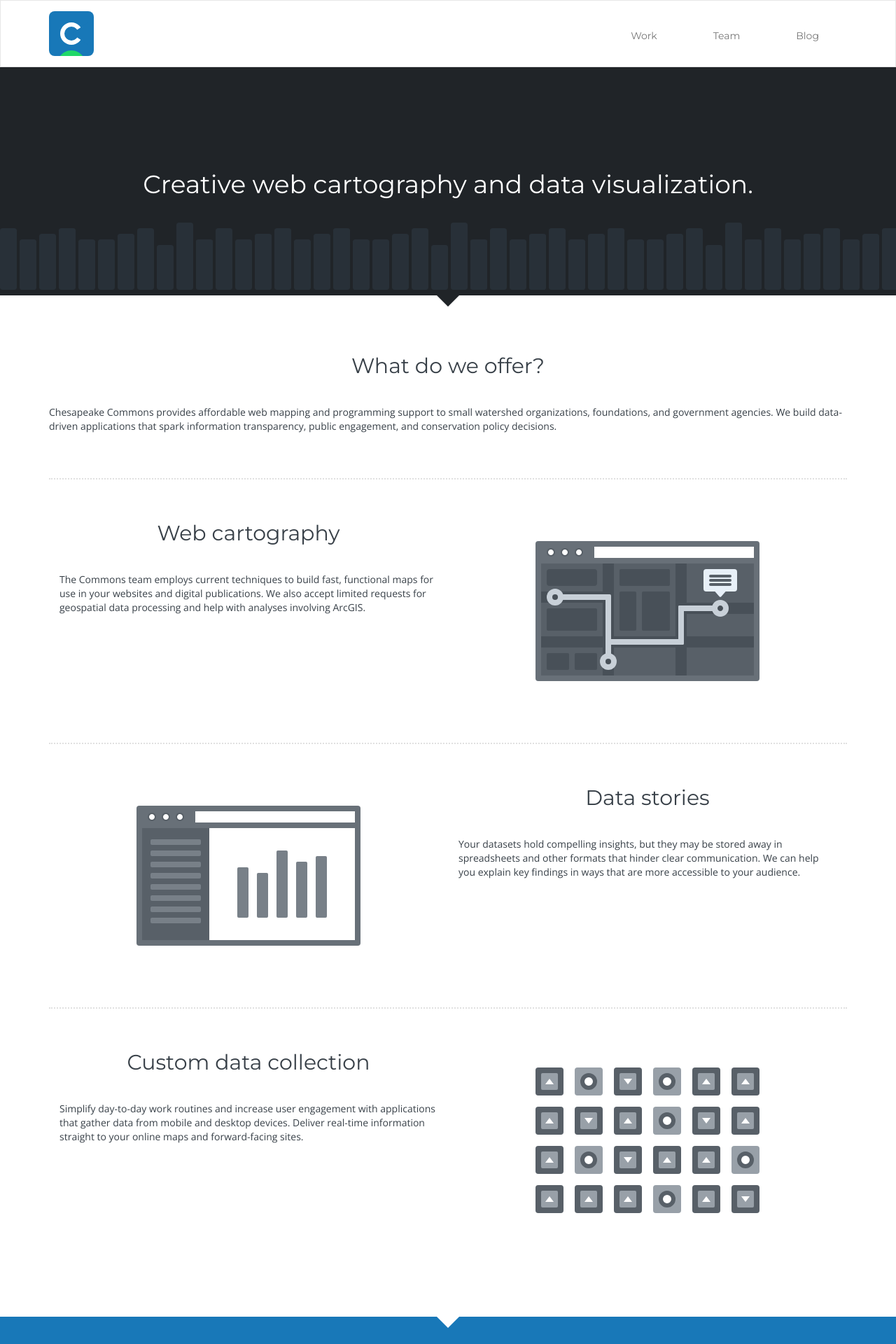
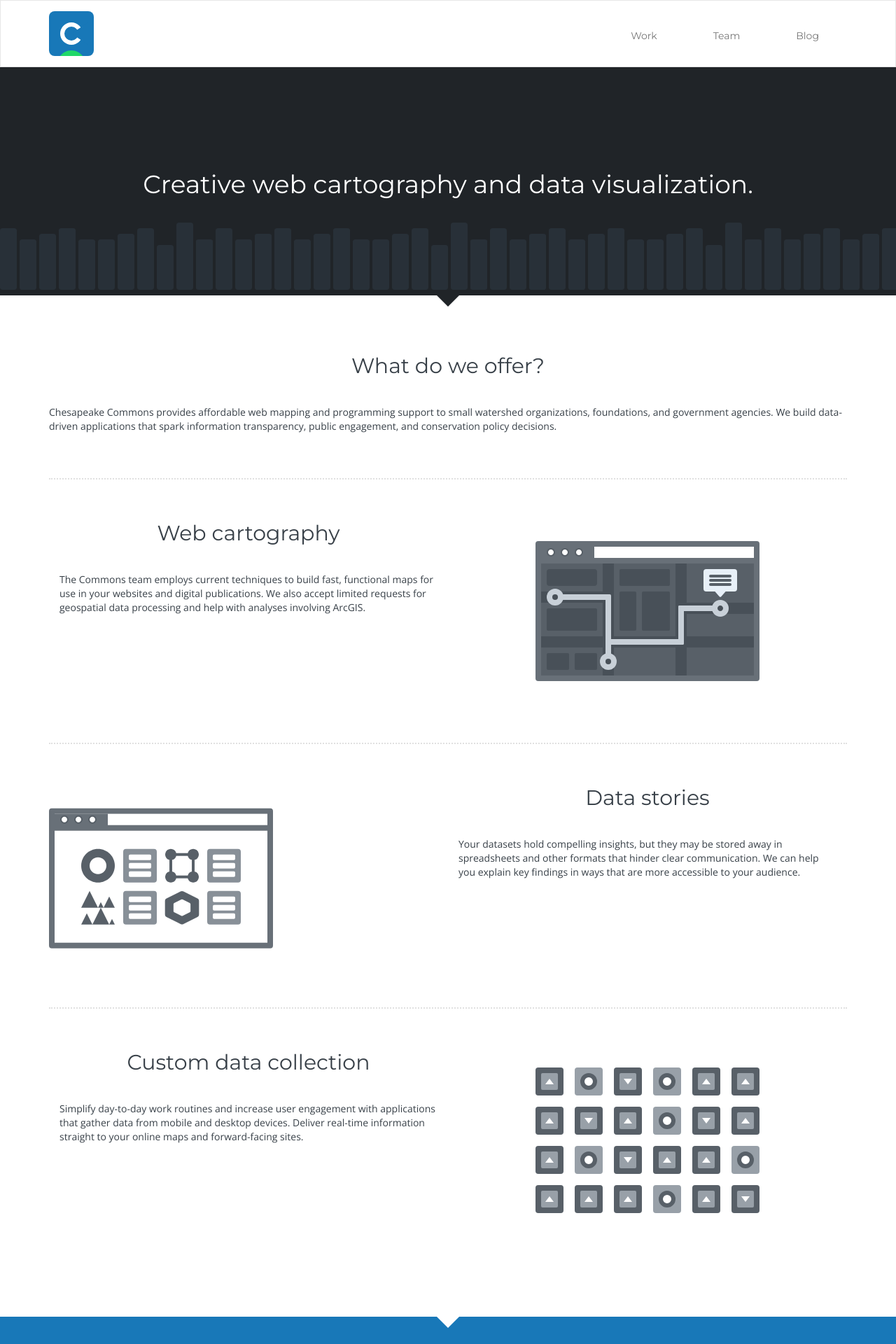
Before and after one commit to brendandm/brendandm.github.io, a Jekyll site: the page built from index.html, in a window 1280 px wide. Shown: the top 1920 px of the page at 70% size. Built offline with Jekyll 4.4.1, drawn with Linux system fonts in a browser that asks for light colours; nearby versions of some CDN libraries; Markdown is read by kramdown in place of the engine named in the settings.

Commit message:
animation test

```diff
--- a/css/main.css
+++ b/css/main.css
@@ -142,14 +142,18 @@
 background-repeat: no-repeat;
 }
 
+@-webkit-keyframes servAnim { 0% { background-position: 0% 0%; } 50% { background-position: 0% 50%; } 100% { background-position: 0% 100%; } }
+   @-moz-keyframes servAnim { 0% { background-position: 0% 0%; } 50% { background-position: 0% 50%; } 100% { background-position: 0% 100%; } }
+        @keyframes servAnim { 0% { background-position: 0% 0%; } 50% { background-position: 0% 50%; } 100% { background-position: 0% 100%; } }
+
 #cartography .frame {
 background-image: url(/assets/web-cartography.svg);
 background-position: center center;
 }
 
 #data-stories .frame {
-background-image: url(/assets/data-stories.svg);
-background-position: center center;
+background-image: url(/assets/story-seq.svg);
+animation: servAnim 10s ease-in-out infinite;
 }
 
 #data-collection .frame {
```
Also changed, not shown: assets/story-seq.svg (added).
